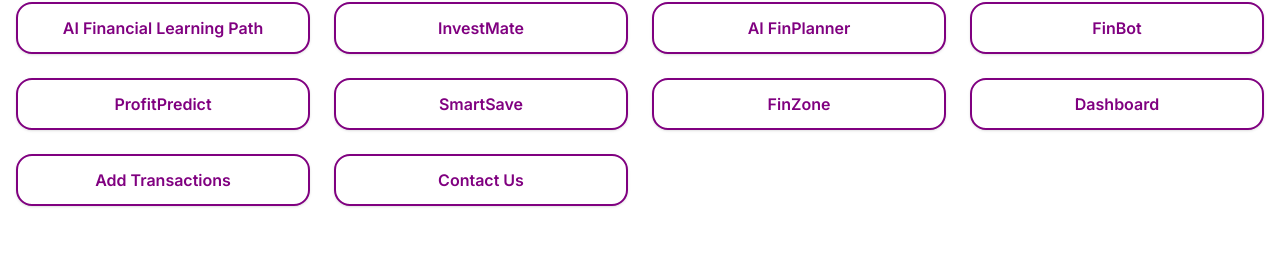
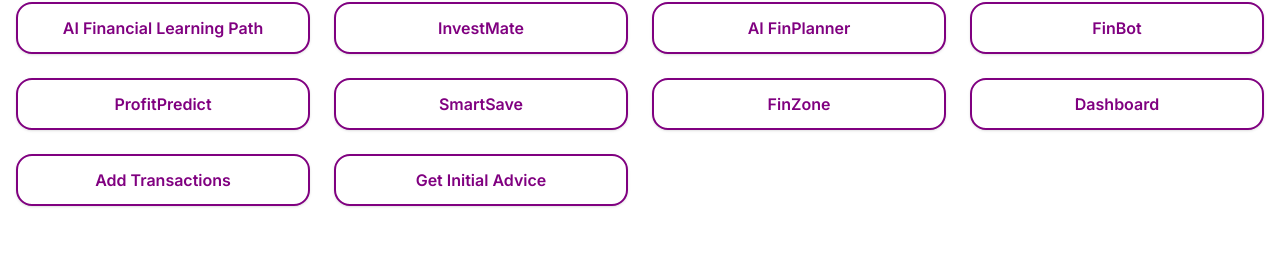
Before and after one commit to Ankita9911/my-app, a Next.js app: page / in a window 1280 px wide. Shown: the part 2440-2696 px from the top of the page. Built offline with nearby package versions, Linux system fonts and the light colour scheme; no server answers.

Commit message:
contact US Update

```diff
--- a/app/(main)/FeatureButton/page.jsx
+++ b/app/(main)/FeatureButton/page.jsx
@@ -40,7 +40,7 @@ export default function FeatureButton() {
               <Button variant="ghost" className="w-full text-[#800080]">FinZone</Button>
             </Link>
             <Link href="http://127.0.0.1:5000/followup">
-              <Button variant="ghost" className="w-full text-[#800080]">Contact Us</Button>
+              <Button variant="ghost" className="w-full text-[#800080]">Get Initial Advice</Button>
             </Link>
           </div>
         </PopoverContent>
--- a/app/page.jsx
+++ b/app/page.jsx
@@ -94,7 +94,7 @@ export default function Home() {
       </Link>
       <Link href="http://127.0.0.1:5000/followup">
         <button className="w-full bg-white border-2 border-[#800080] text-[#800080] hover:bg-[#800080] hover:text-white font-semibold py-3 px-5 rounded-2xl shadow transition duration-300">
-          Contact Us
+          Get Initial Advice
         </button>
       </Link>
     </div>
```
